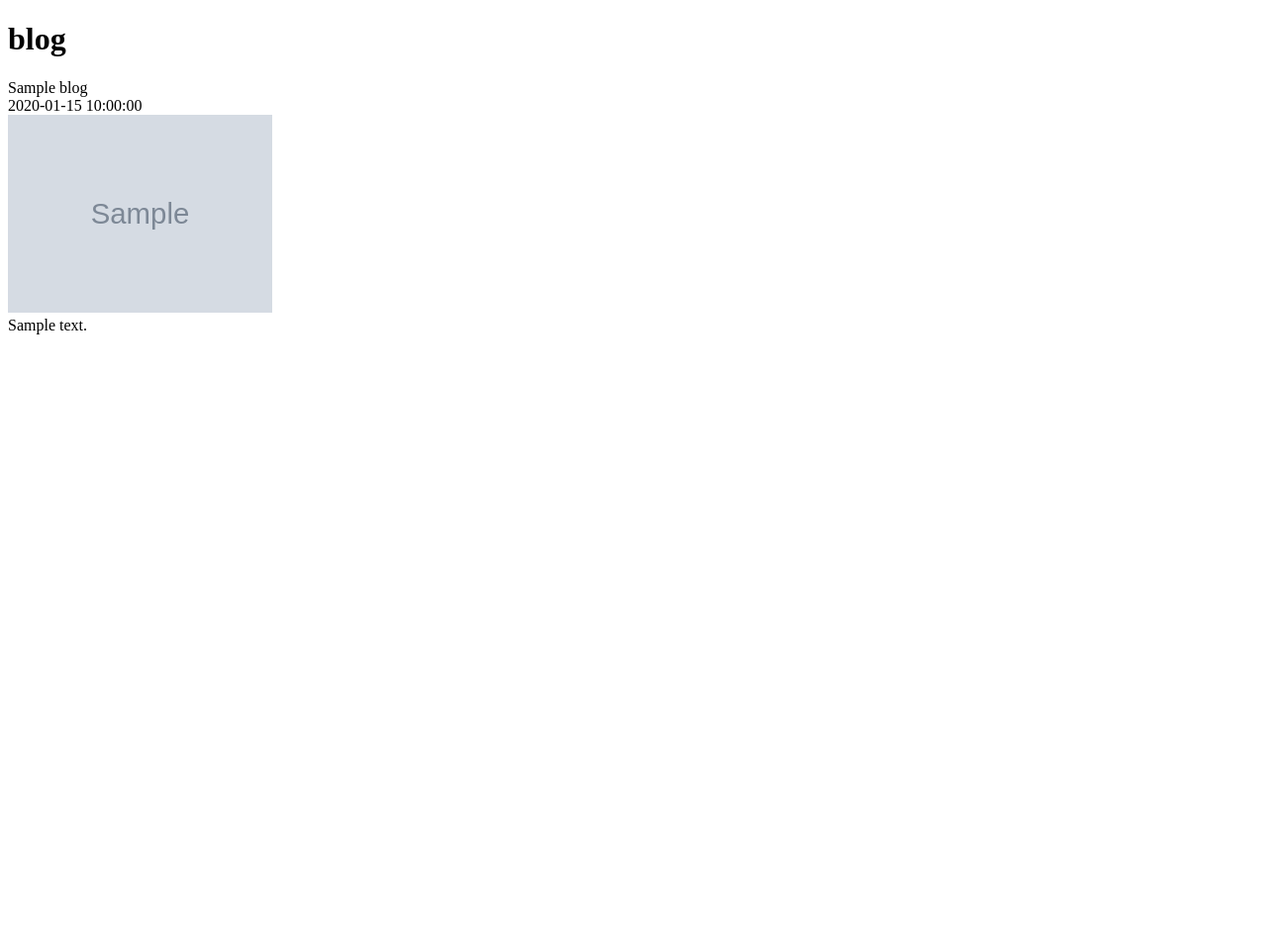
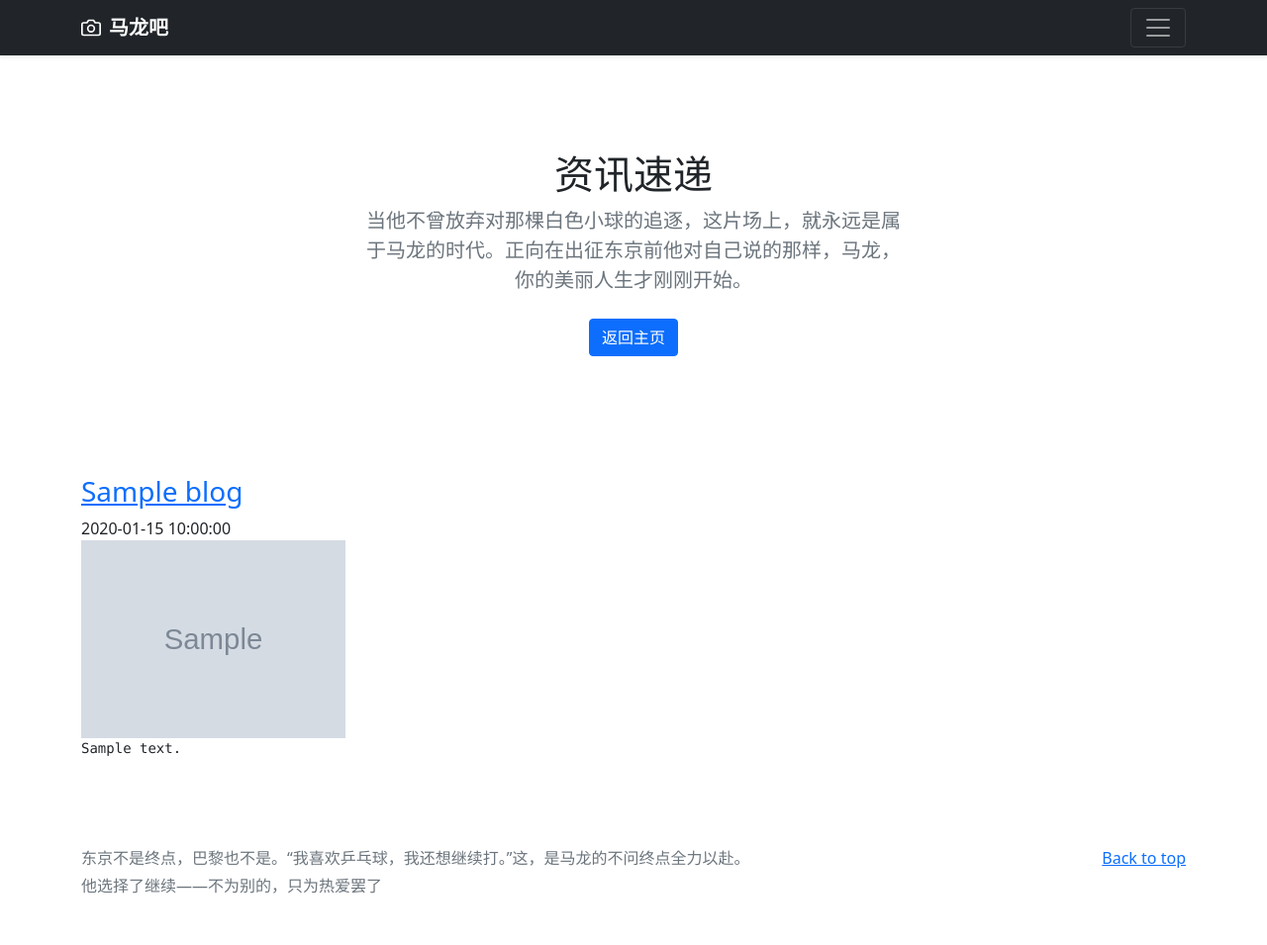
Before and after one commit to JNjinnan/firstblog, a Python web app: template blog/templates/blog.html in a window 1280 px wide. Shown: the whole page at 99% size. Before the commit the page ends 338 px from the top, so only its background shows below. Run offline with Jinja, Linux system fonts and the light colour scheme; the template is opened without the code that fills it: most values are stand-ins (such as "Sample title", 1, 10 or a date in 2020); grey boxes marked "Sample" are stand-in pictures.

Commit message:
'美化了blog页面'

```diff
--- a/blog/models.py
+++ b/blog/models.py
@@ -6,7 +6,10 @@ class Blog(models.Model):
     title=models.CharField(default='新闻标题',max_length=50)
     date=models.DateField()
     image=models.ImageField(default='default.png',upload_to='images/')
-    text=models.CharField(default='新闻正文',max_length=500)
+    text=models.TextField(default='新闻正文')
 
     def __str__(self):
         return self.title
+
+    def short_text(self):
+        return self.text[:60]+'...'  #字符串切片，只显示文章前100个字
--- a/blog/templates/blog.html
+++ b/blog/templates/blog.html
@@ -1,20 +1,151 @@
-<!DOCTYPE html>
+<!--<!DOCTYPE html>-->
+<!--<html lang="en">-->
+<!--<head>-->
+<!--    <meta charset="UTF-8">-->
+<!--    <title>Title</title>-->
+<!--</head>-->
+<!--<body>-->
+<!--<h1>blog</h1>-->
+<!--{% for blog in blogs.all %}-->
+<!--{{ blog.title }}-->
+<!--<br>-->
+<!--{{ blog.date }}-->
+<!--<br>-->
+<!--<img src="{{ blog.image.url }}" height=200px>-->
+<!--<br>-->
+<!--{{ blog.text }}-->
+<!--<br>-->
+<!--{% endfor %}-->
+<!--</body>-->
+<!--</html>-->
+
+
+<!doctype html>
 <html lang="en">
+<style type="text/css">
+    pre{
+    white-space:pre-wrap;
+    word-wrap:break-word;
+    }
+</style>
   <head>
-    <meta charset="UTF-8">
-    <title>Title</title>
+    <meta charset="utf-8">
+    <meta name="viewport" content="width=device-width, initial-scale=1">
+    <meta name="description" content="">
+    <meta name="author" content="Mark Otto, Jacob Thornton, and Bootstrap contributors">
+    <meta name="generator" content="Hugo 0.87.0">
+    <title>Album example · Bootstrap v5.1</title>
+
+    <link rel="canonical" href="https://getbootstrap.com/docs/5.1/examples/album/">
+
+
+
+    <!-- Bootstrap core CSS -->
+<!-- CSS only -->
+<link href="https://cdn.jsdelivr.net/npm/bootstrap@5.1.0/dist/css/bootstrap.min.css" rel="stylesheet" integrity="sha384-KyZXEAg3QhqLMpG8r+8fhAXLRk2vvoC2f3B09zVXn8CA5QIVfZOJ3BCsw2P0p/We" crossorigin="anonymous">
+
+    <!-- Favicons -->
+<link rel="apple-touch-icon" href="/docs/5.1/assets/img/favicons/apple-touch-icon.png" sizes="180x180">
+<link rel="icon" href="/docs/5.1/assets/img/favicons/favicon-32x32.png" sizes="32x32" type="image/png">
+<link rel="icon" href="/docs/5.1/assets/img/favicons/favicon-16x16.png" sizes="16x16" type="image/png">
+<link rel="manifest" href="/docs/5.1/assets/img/favicons/manifest.json">
+<link rel="mask-icon" href="/docs/5.1/assets/img/favicons/safari-pinned-tab.svg" color="#7952b3">
+<link rel="icon" href="/docs/5.1/assets/img/favicons/favicon.ico">
+<meta name="theme-color" content="#7952b3">
+
+
+    <style>
+      .bd-placeholder-img {
+        font-size: 1.125rem;
+        text-anchor: middle;
+        -webkit-user-select: none;
+        -moz-user-select: none;
+        user-select: none;
+      }
+
+      @media (min-width: 768px) {
+        .bd-placeholder-img-lg {
+          font-size: 5 rem;
+        }
+      }
+    </style>
+
+
   </head>
   <body>
-<h1>blog</h1>
+
+<header>
+  <div class="collapse bg-dark" id="navbarHeader">
+    <div class="container">
+      <div class="row">
+        <div class="col-sm-8 col-md-7 py-4">
+          <h4 class="text-white">About</h4>
+          <p class="text-muted">本网站展示的是国家乒乓球队员马龙的一些动态，为更多喜欢马龙以及喜欢乒乓球的粉丝提供一个小空间。不问终点，全力以赴，齐看龙腾天下！</p>
+        </div>
+        <div class="col-sm-4 offset-md-1 py-4">
+          <h4 class="text-white">龙队yyds</h4>
+          <ul class="list-unstyled">
+            <li><a href="#" class="text-white">马龙的进阶之路</a></li>
+            <li><a href="#" class="text-white">马龙资讯</a></li>
+            <li><a href="#" class="text-white">马龙背后</a></li>
+          </ul>
+        </div>
+      </div>
+    </div>
+  </div>
+  <div class="navbar navbar-dark bg-dark shadow-sm">
+    <div class="container">
+      <a href="#" class="navbar-brand d-flex align-items-center">
+        <svg xmlns="http://www.w3.org/2000/svg" width="20" height="20" fill="none" stroke="currentColor" stroke-linecap="round" stroke-linejoin="round" stroke-width="2" aria-hidden="true" class="me-2" viewBox="0 0 24 24"><path d="M23 19a2 2 0 0 1-2 2H3a2 2 0 0 1-2-2V8a2 2 0 0 1 2-2h4l2-3h6l2 3h4a2 2 0 0 1 2 2z"/><circle cx="12" cy="13" r="4"/></svg>
+        <strong>马龙吧</strong>
+      </a>
+      <button class="navbar-toggler" type="button" data-bs-toggle="collapse" data-bs-target="#navbarHeader" aria-controls="navbarHeader" aria-expanded="false" aria-label="Toggle navigation">
+        <span class="navbar-toggler-icon"></span>
+      </button>
+    </div>
+  </div>
+</header>
+
+<main>
+
+  <section class="py-5 text-center container">
+    <div class="row py-lg-5">
+      <div class="col-lg-6 col-md-8 mx-auto">
+        <h1 class="fw-light" >资讯速递</h1>
+        <p class="lead text-muted">当他不曾放弃对那棵白色小球的追逐，这片场上，就永远是属于马龙的时代。正向在出征东京前他对自己说的那样，马龙，你的美丽人生才刚刚开始。</p>
+        <p>
+          <a href=".." class="btn btn-primary my-2">返回主页</a>
+        </p>
+      </div>
+    </div>
+  </section>
+    <div class="container">
     {% for blog in blogs.all %}
-{{ blog.title }}
-<br>
+    <h3><a href="">{{ blog.title }}</a></h3>
     {{ blog.date }}
     <br>
     <img src="{{ blog.image.url }}" height=200px>
     <br>
-{{ blog.text }}
+    <pre style="width:1000px" >{{ blog.short_text }}</pre>
     <br>
     {% endfor %}
+    </div>
+</main>
+
+<footer class="text-muted py-5">
+  <div class="container">
+    <p class="float-end mb-1">
+      <a href="#">Back to top</a>
+    </p>
+    <p class="mb-1">东京不是终点，巴黎也不是。“我喜欢乒乓球，我还想继续打。”这，是马龙的不问终点全力以赴。</p>
+    <p class="mb-0">他选择了继续——不为别的，只为热爱罢了 </p>
+  </div>
+</footer>
+
+
+<!-- JavaScript Bundle with Popper -->
+<script src="https://cdn.jsdelivr.net/npm/bootstrap@5.1.0/dist/js/bootstrap.bundle.min.js" integrity="sha384-U1DAWAznBHeqEIlVSCgzq+c9gqGAJn5c/t99JyeKa9xxaYpSvHU5awsuZVVFIhvj" crossorigin="anonymous"></script>
+
+
   </body>
 </html>
```
Also changed, not shown: templates/home.html (+14 -14 lines), media/images/马龙1.jpg (added), media/images/马龙11.jpg (added), media/images/马龙12.jpg (added), media/images/马龙13.jpg (added), media/images/马龙14.jpg (added), media/images/马龙17.jpg (added), media/images/马龙19.jpg (added), media/images/马龙2.jpg (added), media/images/马龙25.jpg (added), media/images/马龙3.jpg (added), media/images/马龙4.jpg (added), media/images/马龙4_wLBj2EM.jpg (added), media/images/马龙5.jpg (added), 2 more files. Lines whose indentation alone changed are shown as unchanged.
